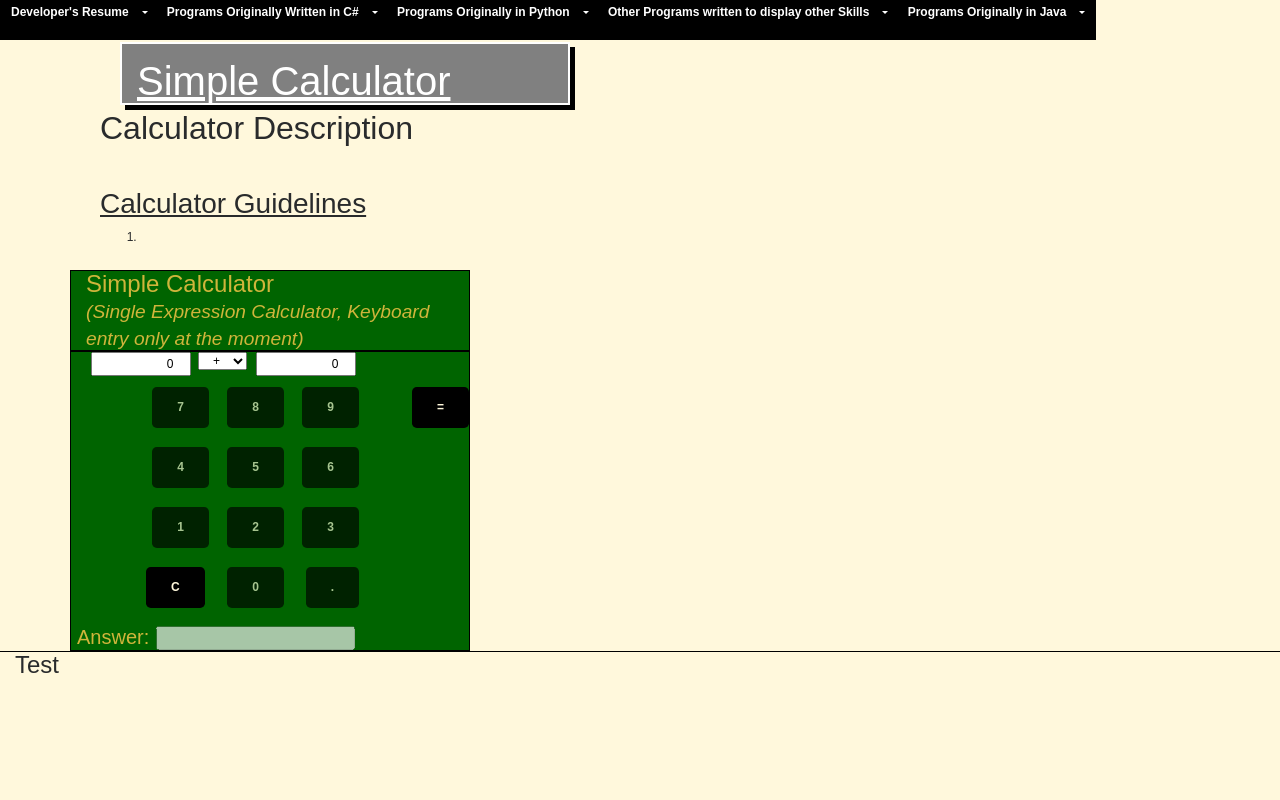
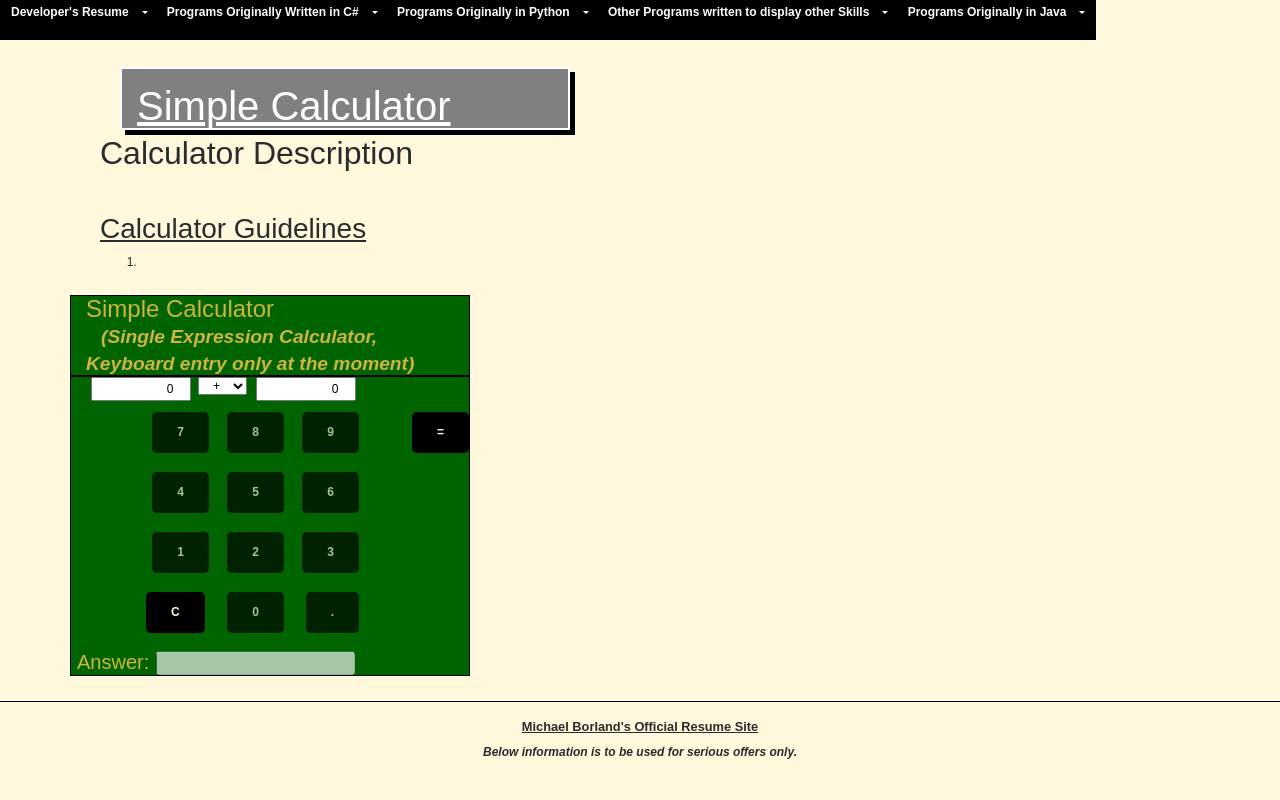
Before and after one commit to michaelborlandKeys/resume-project, a PHP site: page /simple_calculator.php in a window 1280 px wide. Run offline with PHP 8.4, Linux system fonts and the light colour scheme; some libraries are stand-ins or nearby versions.

Commit message:
fixing footer by maniulating container

```diff
--- a/public_html/calculate_grade.php
+++ b/public_html/calculate_grade.php
@@ -41,10 +41,6 @@
         </div>
      </div>
      <div>
-
-
-     </div>
-
         </div>
          <?php include("../resources/footer.php") ?>
 
--- a/public_html/css/default.css
+++ b/public_html/css/default.css
@@ -149,14 +149,21 @@ li.dropdown:hover
 	color:white;
 
 }
-.footer_section
+#footer_style
 {
+ border-top: 1px solid black;
+
+}
+
+
+.footer_section footer,small
+{font-weight: bold;
 	position:relative;
 	bottom: 0px;
 	left: 0px;
-	border-top: 1px solid black;
-    min-width: 100%;
-    text-align: left;
-    min-height: 1px;
+	min-width:100%;
+	text-align: center;
+	padding: 15px;
+
 
 }
--- a/public_html/css/simple_calc.css
+++ b/public_html/css/simple_calc.css
@@ -1,5 +1,8 @@
 
-
+.container
+{
+	padding-bottom:25px;
+}
 #page_break
 {
 
@@ -15,6 +18,7 @@
 	border: 1px solid black;
 	max-width: 400px;
 
+
 }
 
 
@@ -27,10 +31,6 @@
 	background-color:darkgreen;
 	color:#CFB53B;
 	border: 1px solid black;
-
-
-
-
 
 }
 
--- a/resources/footer.php
+++ b/resources/footer.php
@@ -1,7 +1,8 @@
-<div class="footer_section col-sm-3 col-md-6 col-lg-12" id="footer_style">
+<div class="footer_section col-sm-3 col-md-6 col-lg-12" id="footer_style" >
 	<footer class="footer_contact" id="footer_content">
 
-	<h4>Test</h4>
+	<h6 style="text-decoration: underline;  "><small>Michael Borland's Official Resume Site</small> </h6>
+	<em>Below information is to be used for serious offers only.</em>
 
 
 
```
Also changed, not shown: testing_more/testing_transvering/test_file/test.php (deleted, +0 -10 lines), public_html/documents_and_notes/home_summary.html (deleted).
